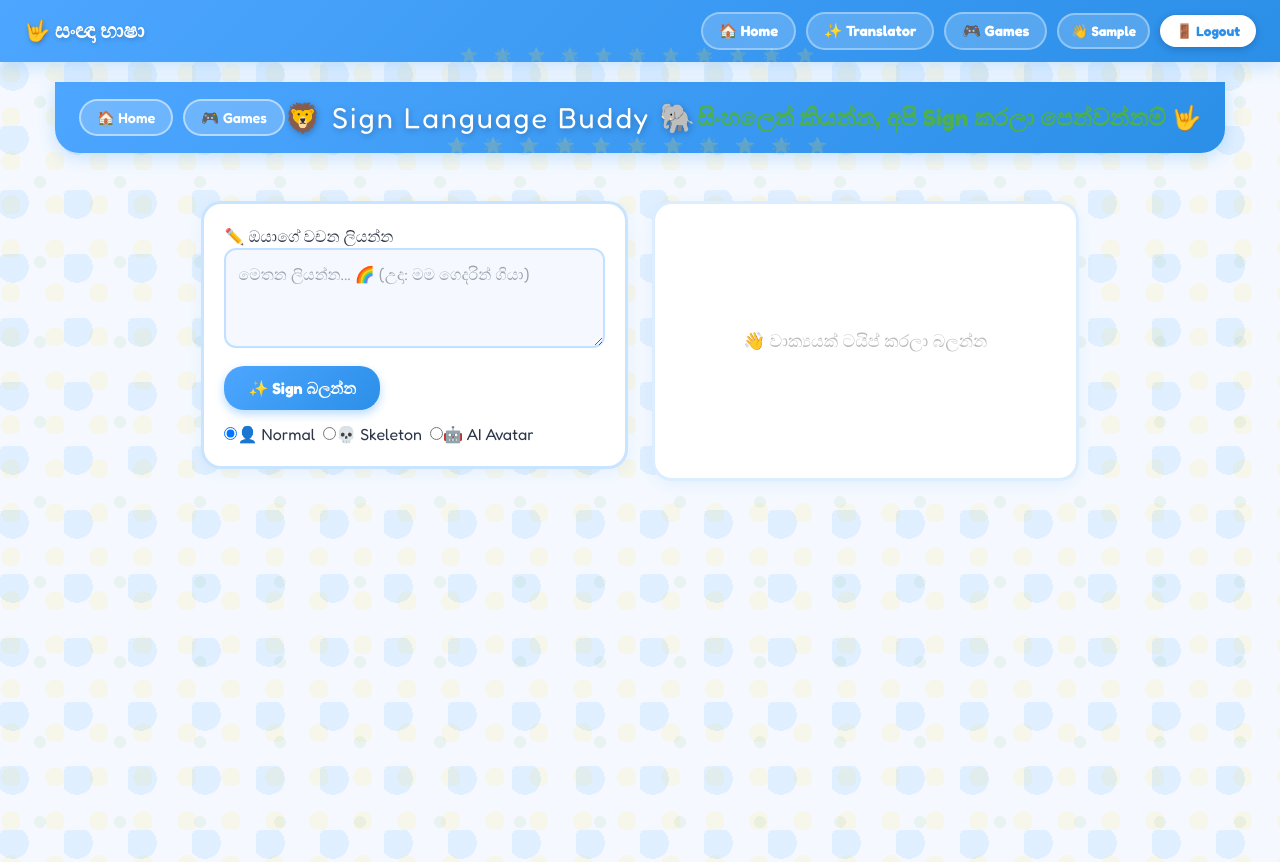
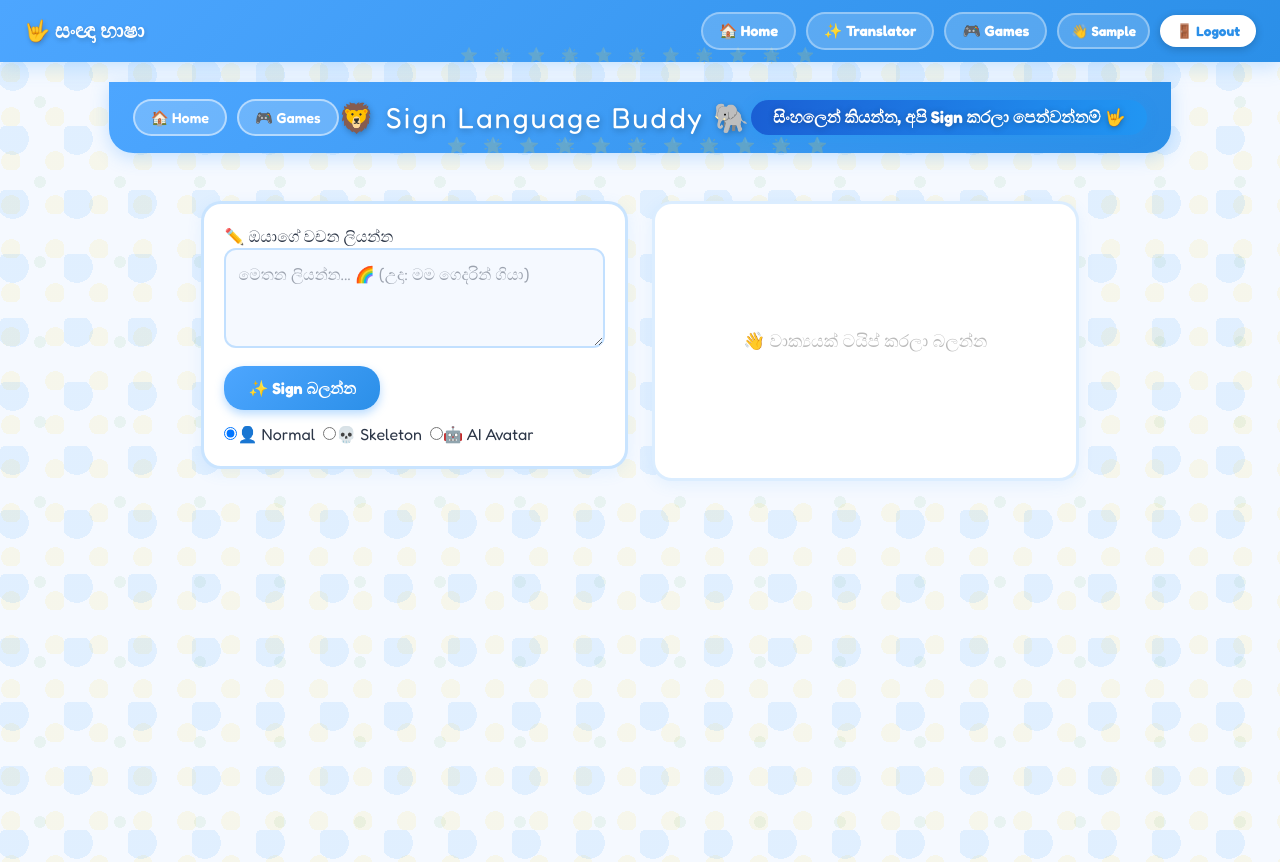
Before and after one commit to 4rthurrr/SSL-Assistive-Tool, a React (Create React App) app in the folder frontend/: page /ssl-translator in a window 1280 px wide. Built offline with nearby package versions, Linux system fonts and the light colour scheme; sample sign-in values are in the browser's storage.

Commit message:
Enhance kids-header styles with gradient background, improved padding, and box shadow for better visual appeal

```diff
--- a/frontend/src/index.css
+++ b/frontend/src/index.css
@@ -61,9 +61,15 @@ body {
 }
 
 .kids-header p {
-  font-size: 1.5rem;
-  color: var(--accent-color);
-  font-weight: bold;
+  font-size: 1.05rem;
+  color: #fff !important;
+  font-weight: 700;
+  background: linear-gradient(90deg, #1a5fd4 0%, #2196f3 100%) !important;
+  display: inline-block;
+  padding: 5px 22px;
+  border-radius: 30px;
+  text-shadow: 0 1px 6px rgba(0,0,0,0.30);
+  box-shadow: 0 2px 12px rgba(33,150,243,0.40);
 }
 
 /* --- Input Card --- */
--- a/frontend/src/shared/styles/components.css
+++ b/frontend/src/shared/styles/components.css
@@ -10,12 +10,13 @@
 }
 
 .kids-header {
-    background: white;
+    background: linear-gradient(135deg, #4DA6FF 0%, #38b8f5 60%, #a0d8ff 100%);
     border-radius: 16px;
-    padding: 10px;
+    padding: 12px 16px 16px;
     text-align: center;
     margin-bottom: 12px;
     position: relative;
+    box-shadow: 0 4px 18px rgba(77, 166, 255, 0.30);
 }
 
 .header-nav {
@@ -26,25 +27,46 @@
 }
 
 .nav-btn {
-    background: var(--primary, #4DA6FF);
+    background: rgba(255, 255, 255, 0.25);
     color: white;
     padding: 6px 14px;
     border-radius: 20px;
     font-size: 0.85rem;
     font-weight: 600;
     text-decoration: none;
+    border: 2px solid rgba(255, 255, 255, 0.55);
     transition: background 0.2s, transform 0.1s;
 }
 
 .nav-btn:hover {
-    background: #2B8FE8;
+    background: rgba(255, 255, 255, 0.50);
     transform: scale(1.05);
     color: white;
 }
 
 .kids-header h1 {
-    margin: 0;
-    color: var(--primary, #4DA6FF);
+    margin: 0 0 2px 0;
+    color: #fff;
+    font-family: 'Fredoka', sans-serif;
+    font-size: 1.7rem;
+    font-weight: 700;
+    text-shadow: 0 2px 8px rgba(0, 0, 0, 0.20);
+    letter-spacing: 0.5px;
+}
+
+.kids-header p {
+    margin: 6px 0 0 0;
+    font-size: 1.05rem !important;
+    font-weight: 700 !important;
+    font-family: 'Fredoka', sans-serif;
+    color: #fff !important;
+    background: linear-gradient(90deg, #1a5fd4 0%, #2196f3 100%) !important;
+    display: inline-block !important;
+    padding: 5px 22px !important;
+    border-radius: 30px !important;
+    letter-spacing: 0.5px;
+    box-shadow: 0 2px 12px rgba(33, 150, 243, 0.45);
+    text-shadow: 0 1px 6px rgba(0, 0, 0, 0.30);
 }
 
 .main-container {
```
